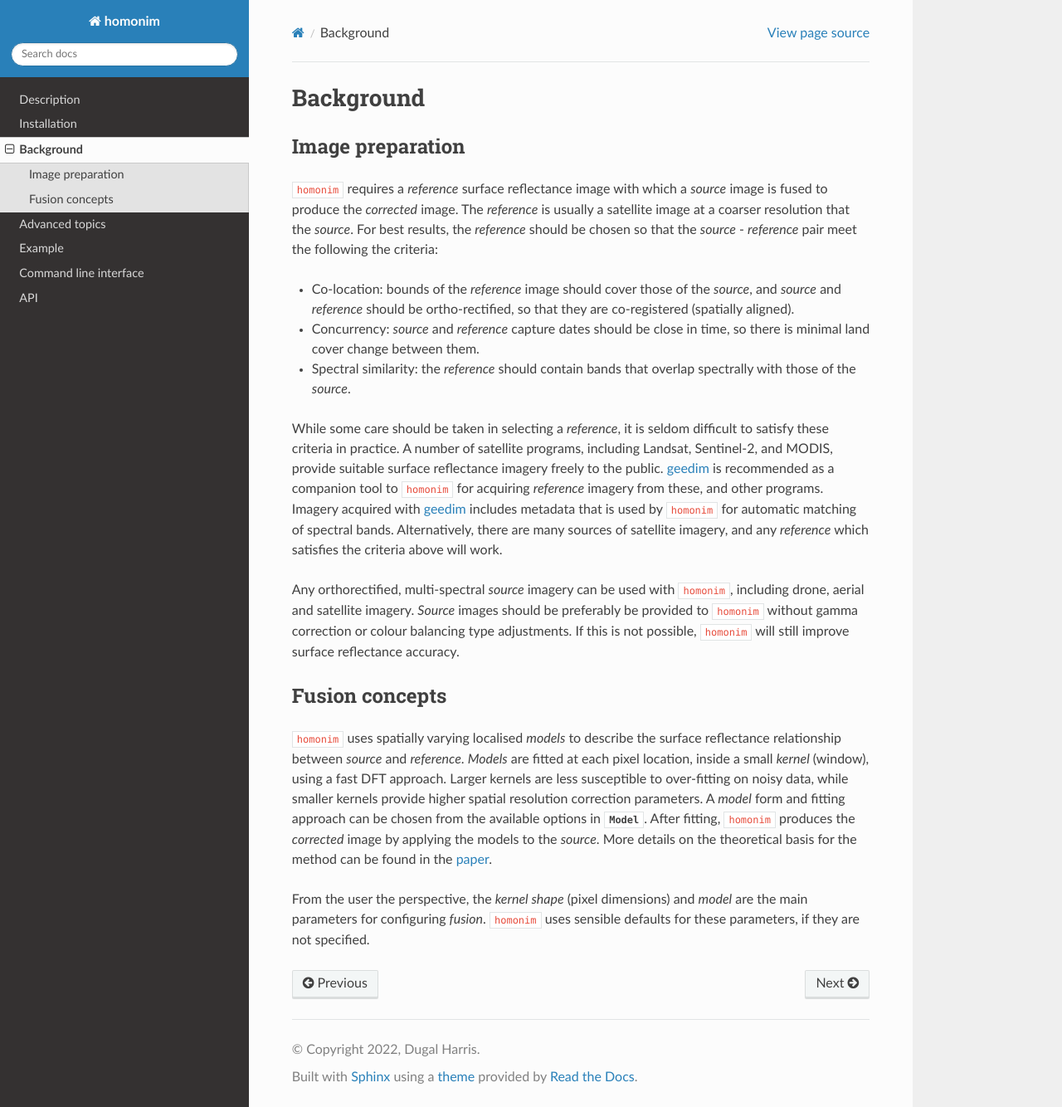
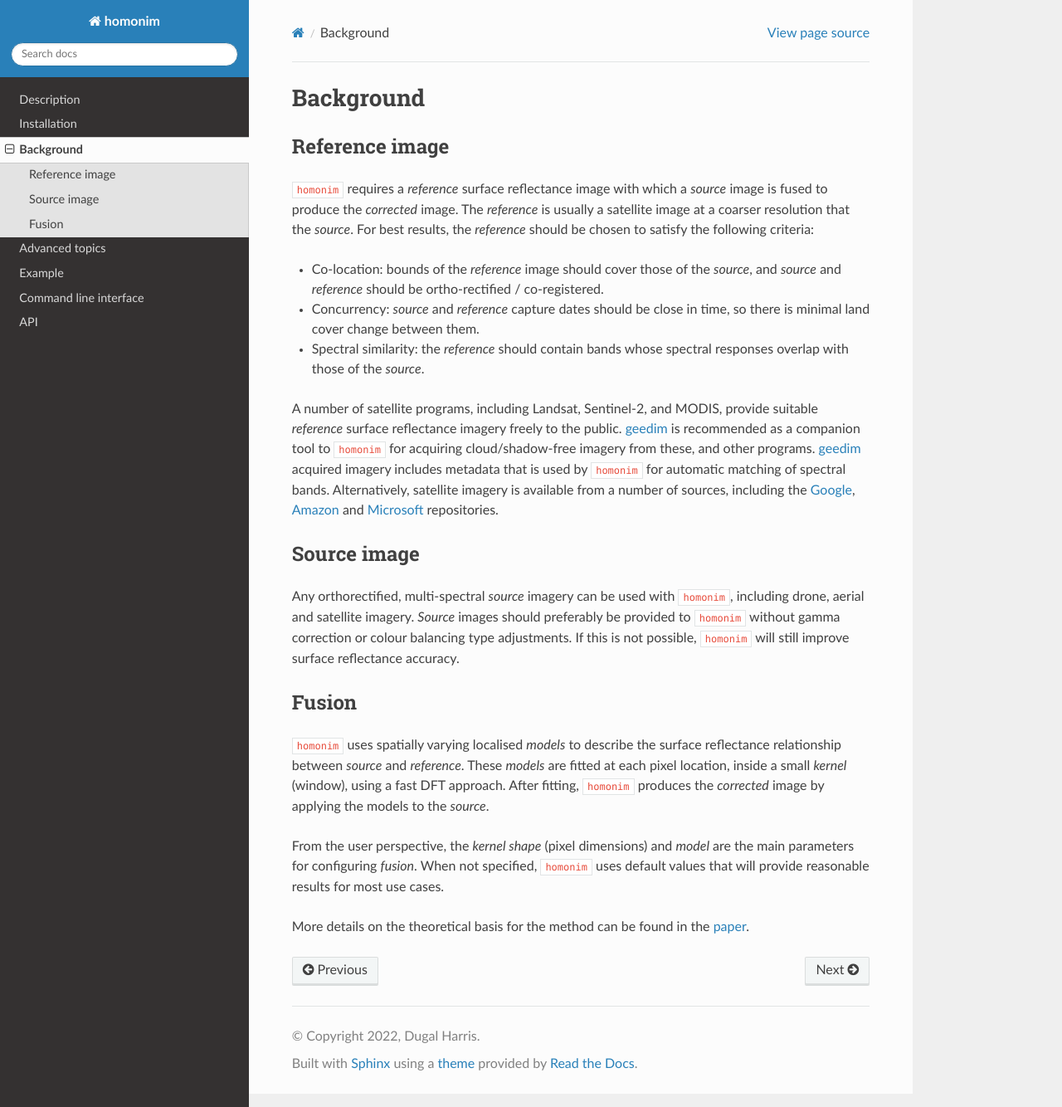
Before and after one commit to leftfield-geospatial/homonim, a Sphinx documentation site: the page built from docs/background.rst, in a window 1280 px wide and 1334 px high. Shown: the whole window at 83% size. Built offline with Sphinx 7.4.7 and the Read the Docs theme 2.0.0, drawn with Linux system fonts in a browser that asks for light colours.

Commit message:
abbreviate and re-organise

```diff
--- a/docs/background.rst
+++ b/docs/background.rst
@@ -1,26 +1,34 @@
 Background
 ==========
 
-Image preparation
------------------
-
-``homonim`` requires a *reference* surface reflectance image with which a *source* image is fused to produce the *corrected* image.  The *reference* is usually a satellite image at a coarser resolution that the *source*.  For best results, the *reference* should be chosen so that the *source* - *reference* pair meet the following the criteria:
-
-- Co-location: bounds of the *reference* image should cover those of the *source*, and *source* and *reference* should be ortho-rectified, so that they are co-registered (spatially aligned).
-- Concurrency: *source* and *reference* capture dates should be close in time, so there is minimal land cover change between them.
-- Spectral similarity: the *reference* should contain bands that overlap spectrally with those of the *source*.
-
-While some care should be taken in selecting a *reference*, it is seldom difficult to satisfy these criteria in practice.  A number of satellite programs, including Landsat, Sentinel-2, and MODIS, provide suitable surface reflectance imagery freely to the public.  geedim_ is recommended as a companion tool to ``homonim`` for acquiring *reference* imagery from these, and other programs.  Imagery acquired with geedim_ includes metadata that is used by ``homonim`` for automatic matching of spectral bands.  Alternatively, there are many sources of satellite imagery, and any *reference* which satisfies the criteria above will work.
-
-Any orthorectified, multi-spectral *source* imagery can be used with ``homonim``, including drone, aerial and satellite imagery. *Source* images should be preferably be provided to ``homonim`` without gamma correction or colour balancing type adjustments.  If this is not possible, ``homonim`` will still improve surface reflectance accuracy.
-
-Fusion concepts
+Reference image
 ---------------
 
-``homonim`` uses spatially varying localised *models* to describe the surface reflectance relationship between *source* and *reference*.  *Models* are fitted at each pixel location, inside a small *kernel* (window), using a fast DFT approach.  Larger kernels are less susceptible to over-fitting on noisy data, while smaller kernels provide higher spatial resolution correction parameters.  A *model* form and fitting approach can be chosen from the available options in :class:`~homonim.enums.Model`.  After fitting, ``homonim`` produces the *corrected* image by applying the models to the *source*.  More details on the theoretical basis for the method can be found in the `paper <https://raw.githubusercontent.com/dugalh/homonim/main/docs/radiometric_homogenisation_preprint.pdf>`_.
+``homonim`` requires a *reference* surface reflectance image with which a *source* image is fused to produce the *corrected* image.  The *reference* is usually a satellite image at a coarser resolution that the *source*.  For best results, the *reference* should be chosen to satisfy the following criteria:
 
-From the user the perspective, the *kernel shape* (pixel dimensions) and *model* are the main parameters for configuring *fusion*.  ``homonim`` uses sensible defaults for these parameters, if they are not specified.
+- Co-location: bounds of the *reference* image should cover those of the *source*, and *source* and *reference* should be ortho-rectified / co-registered.
+- Concurrency: *source* and *reference* capture dates should be close in time, so there is minimal land cover change between them.
+- Spectral similarity: the *reference* should contain bands whose spectral responses overlap with those of the *source*.
 
+..
+    While some care should be taken in selecting a *reference*, it is seldom difficult to satisfy these criteria in practice.
+
+A number of satellite programs, including Landsat, Sentinel-2, and MODIS, provide suitable *reference* surface reflectance imagery freely to the public.  geedim_ is recommended as a companion tool to ``homonim`` for acquiring cloud/shadow-free imagery from these, and other programs.  geedim_ acquired imagery includes metadata that is used by ``homonim`` for automatic matching of spectral bands.  Alternatively, satellite imagery is available from a number of sources, including the `Google <https://developers.google.com/earth-engine/datasets>`_, `Amazon <https://aws.amazon.com/earth/>`_ and `Microsoft <https://planetarycomputer.microsoft.com/catalog>`_ repositories.
+
+Source image
+------------
+
+Any orthorectified, multi-spectral *source* imagery can be used with ``homonim``, including drone, aerial and satellite imagery. *Source* images should  preferably be provided to ``homonim`` without gamma correction or colour balancing type adjustments.  If this is not possible, ``homonim`` will still improve surface reflectance accuracy.
+
+
+Fusion
+------
+
+``homonim`` uses spatially varying localised *models* to describe the surface reflectance relationship between *source* and *reference*.  These *models* are fitted at each pixel location, inside a small *kernel* (window), using a fast DFT approach.  After fitting, ``homonim`` produces the *corrected* image by applying the models to the *source*.
+
+From the user perspective, the *kernel shape* (pixel dimensions) and *model* are the main parameters for configuring *fusion*.  When not specified, ``homonim`` uses default values that will provide reasonable results for most use cases.
+
+More details on the theoretical basis for the method can be found in the `paper <https://raw.githubusercontent.com/dugalh/homonim/main/docs/radiometric_homogenisation_preprint.pdf>`_.
 
 .. |geedim| replace:: ``geedim``
 .. _geedim: https://github.com/dugalh/geedim
```
